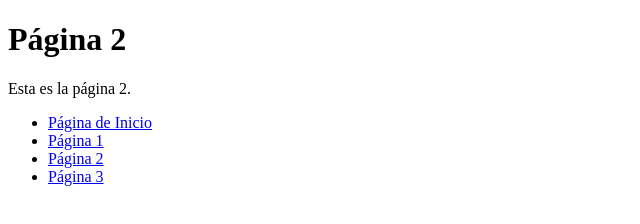
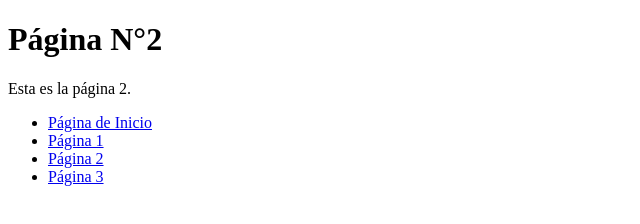
Before and after one commit to Ariadna2024/ProyectoBackEnd, a plain HTML site: page pagina2.html in a window 1280 px wide. Shown: the full height of the page, 0-640 px from the left. Drawn offline with Linux system fonts and the light colour scheme.

Commit message:
Agregando nueva funcionalidad

```diff
--- a/pagina2.html
+++ b/pagina2.html
@@ -6,7 +6,7 @@
     <title>Página 2</title>
 </head>
 <body>
-    <h1>Página 2</h1>
+    <h1>Página N°2</h1>
     <p>Esta es la página 2.</p>
     <nav>
         <ul>
```
